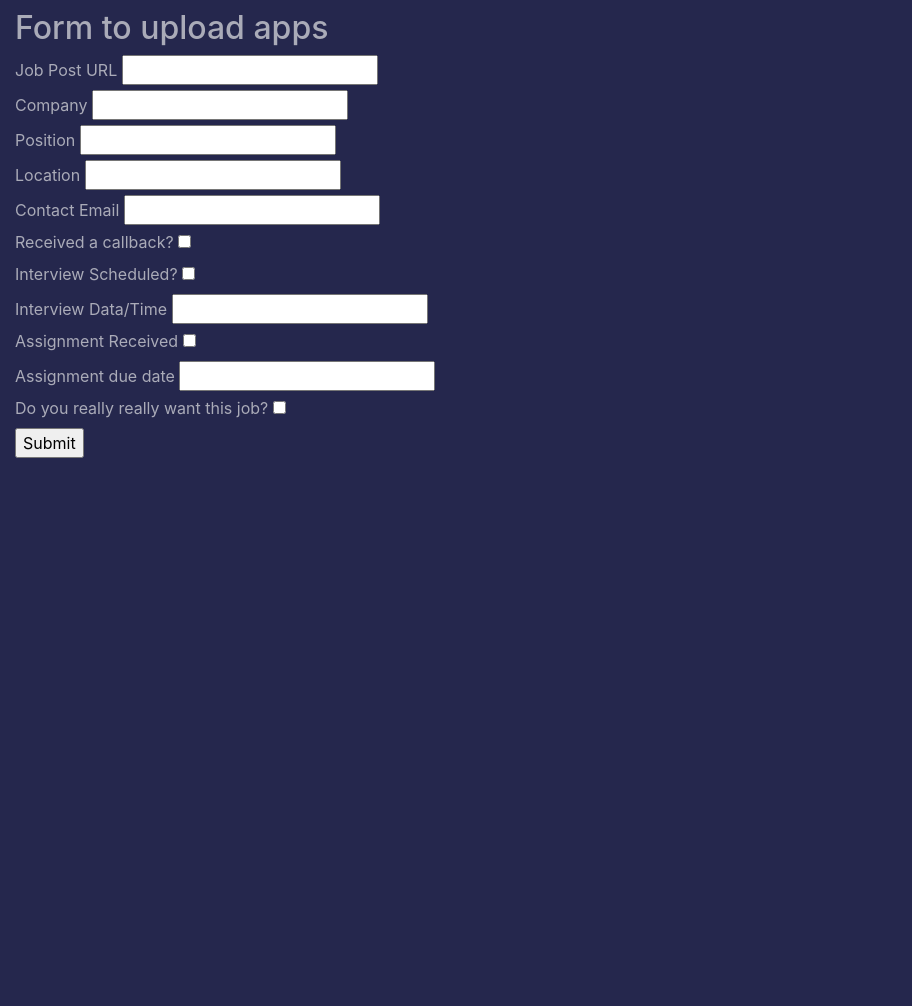
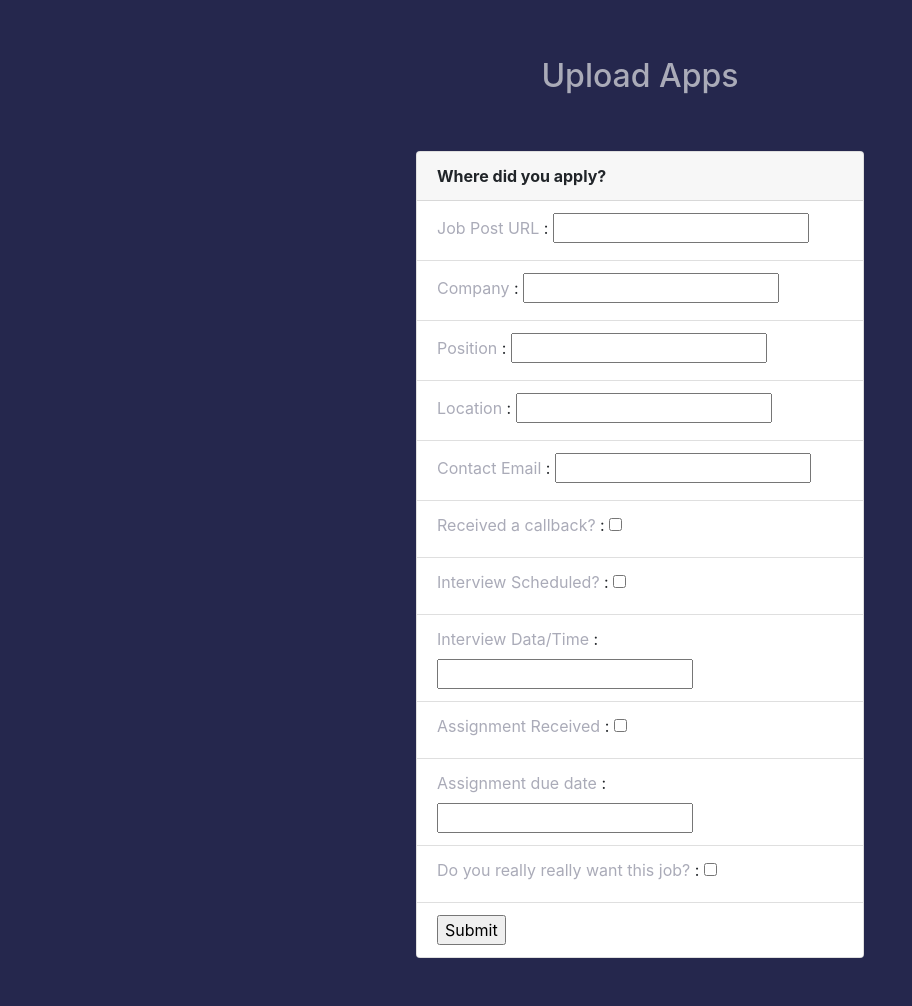
Before and after one commit to jfrance00/apptrak, a Flask app: page /add-app in a window 1280 px wide. Shown: the part 56-1062 px from the top of the page, without its empty margins (0-912 px from the left). Before the commit the page ends 514 px from the top, so only its background shows below. Run offline with Flask 2, Linux system fonts and the light colour scheme; a user stored in the database is signed in; parts of the project's set-up code (start-up, migrations or seed data) failed here and were passed over; some libraries are stand-ins or nearby versions.

Commit message:
fixed drop down

```diff
--- a/apptrak/blueprints/auth/views.py
+++ b/apptrak/blueprints/auth/views.py
@@ -30,7 +30,7 @@ def register():
         )
         db.session.add(user)            #TODO write saving to db as User method
         db.session.commit()
-        flask.flash('User registered')
+        flask.flash('User registered', category="success")
         return flask.redirect('login')
     return flask.render_template('register.html', form=form)
 
@@ -71,10 +71,10 @@ def request_password():
         user = User.query.filter_by(email=email).first()
         if user:
             send_password_link(email, user)
-            flask.flash("Password reset email sent")
+            flask.flash("Password reset email sent", category="success")
             return flask.render_template('index.html')
         else:
-            flask.flash("No account with that email address")
+            flask.flash("No account with that email address", category="danger")
             return flask.redirect('login')
     return flask.render_template('password_request.html', form=form)
 
--- a/apptrak/blueprints/jobapps/templates/application_card.html
+++ b/apptrak/blueprints/jobapps/templates/application_card.html
@@ -1,13 +1,13 @@
     <div class="card">
-        <div class="card-header" id="headingOne"> <!-- How to make accordion feature work? -->
+        <div class="card-header" id="heading{{ loop.index }}"> <!-- How to make accordion feature work? -->
             <h2 class="mb-0">
-            <button class="btn btn-link btn-block text-left" type="button" data-toggle="collapse" data-target="#collapseOne" aria-expanded="true" aria-controls="collapseOne">
+            <button class="btn btn-link btn-block text-left" type="button" data-toggle="collapse" data-target="#collapse{{ loop.index }}" aria-expanded="true" aria-controls="{{ loop.index }}">
             {{ item.position }}, {{ item.company }}
             </button>
             </h2>
             <a href="#" class="badge badge-info" id="edit_link">Edit Info</a>
         </div>
-        <div id="collapseOne" class="collapse" aria-labelledby="heading" data-parent="#accordionExample">
+        <div id="collapse{{ loop.index }}" class="collapse" aria-labelledby="heading" data-parent="#accordionExample">
             <div class="card-body">
             <form method="post" action="current-apps">
             <table>
--- a/apptrak/blueprints/jobapps/templates/displayapps.html
+++ b/apptrak/blueprints/jobapps/templates/displayapps.html
@@ -46,7 +46,7 @@
             <ul class="nav flex-column flex-sm-column" id="sidebar">
                 <form method="post">
                     <li>
-                        Sort by:
+                        Filter by:
                     </li>
                     <li class="nav-item">
                         <input class="sort_by" id="called_back"  name="filter_field" type="checkbox" value="called_back"> Responded</input>
@@ -75,6 +75,7 @@
             <p>Open applications:</p>
             <div class="accordion" id="accordionExample">
             {% for item in applications %}
+                {% if not item.archived %}
                     <div id="sorted_app_{{ loop.index0 }}">
                         <div class="filtered_data">
                             {% with item = item %}
@@ -82,6 +83,7 @@
                             {% endwith %}
                         </div>
                     </div>
+                {% endif %}
             {% endfor %}
             </div>
          {% else %}
--- a/apptrak/blueprints/jobapps/templates/uploadapp.html
+++ b/apptrak/blueprints/jobapps/templates/uploadapp.html
@@ -4,47 +4,38 @@
 
 {% block body %}
 
-    <h2>Form to upload apps</h2>
+    <div class="card_wrapper">
+    <h2 style="justify-content: center">Upload Apps</h2>
+    </div>
 
     <form action="/add-app" method="post">
-
-
-    {{ form.url.label }}
-    {{ form.url() }}
-    <br>
-    {{ form.company.label }}
-    {{ form.company() }}
-    <br>
-    {{ form.position.label }}
-    {{ form.position() }}
-    <br>
-    {{ form.location.label }}
-    {{ form.location() }}
-    <br>
-    {{ form.contact.label }}
-    {{ form.contact() }}
-    <br>
-    {{ form.called_back.label }}
-    {{ form.called_back() }}
-    <br>
-    {{ form.interview.label }}
-    {{ form.interview() }}
-    <br>
-    {{ form.interview_date.label }}
-    {{ form.interview_date() }}
-    <br>
-    {{ form.assignment.label }}
-    {{ form.assignment() }}
-    <br>
-    {{ form.assignment_date.label }}
-    {{ form.assignment_date() }}
-    <br>
-    {{ form.top_job.label }}
-    {{ form.top_job() }}
-    <br>
-    {{ form.submit() }}
-
+        <div class="card_wrapper">
+            <div class="card d-flex justify-content-center" style="width: 28rem;">
+                <div class="card-header">
+                    <b>Where did you apply?</b>
+                </div>
+                <ul class="list-group list-group-flush">
+                    <li class="list-group-item">{{ form.url.label }} : {{ form.url() }}</li>
+                    <li class="list-group-item">{{ form.company.label }} : {{ form.company() }}</li>
+                    <li class="list-group-item">{{ form.position.label }} : {{ form.position() }}</li>
+                    <li class="list-group-item">{{ form.location.label }} : {{ form.location() }}</li>
+                    <li class="list-group-item">{{ form.contact.label }} : {{ form.contact() }}</li>
+                    <li class="list-group-item">{{ form.called_back.label }} : {{ form.called_back() }}</li>
+                    <li class="list-group-item">{{ form.interview.label }} : {{ form.interview() }}</li>
+                    <li class="list-group-item">{{ form.interview_date.label }} : {{ form.interview_date() }}</li>
+                    <li class="list-group-item">{{ form.assignment.label }} : {{ form.assignment() }}</li>
+                    <li class="list-group-item">{{ form.assignment_date.label }} : {{ form.assignment_date() }}</li>
+                    <li class="list-group-item">{{ form.top_job.label }} : {{ form.top_job() }}</li>
+                    <li class="list-group-item">{{ form.submit() }} </li>
+                 </ul>
+             </div>
+        </div>
     </form>
 
 
+
+
+
+
+
 {% endblock %}
```
Lines whose indentation alone changed are shown as unchanged.
